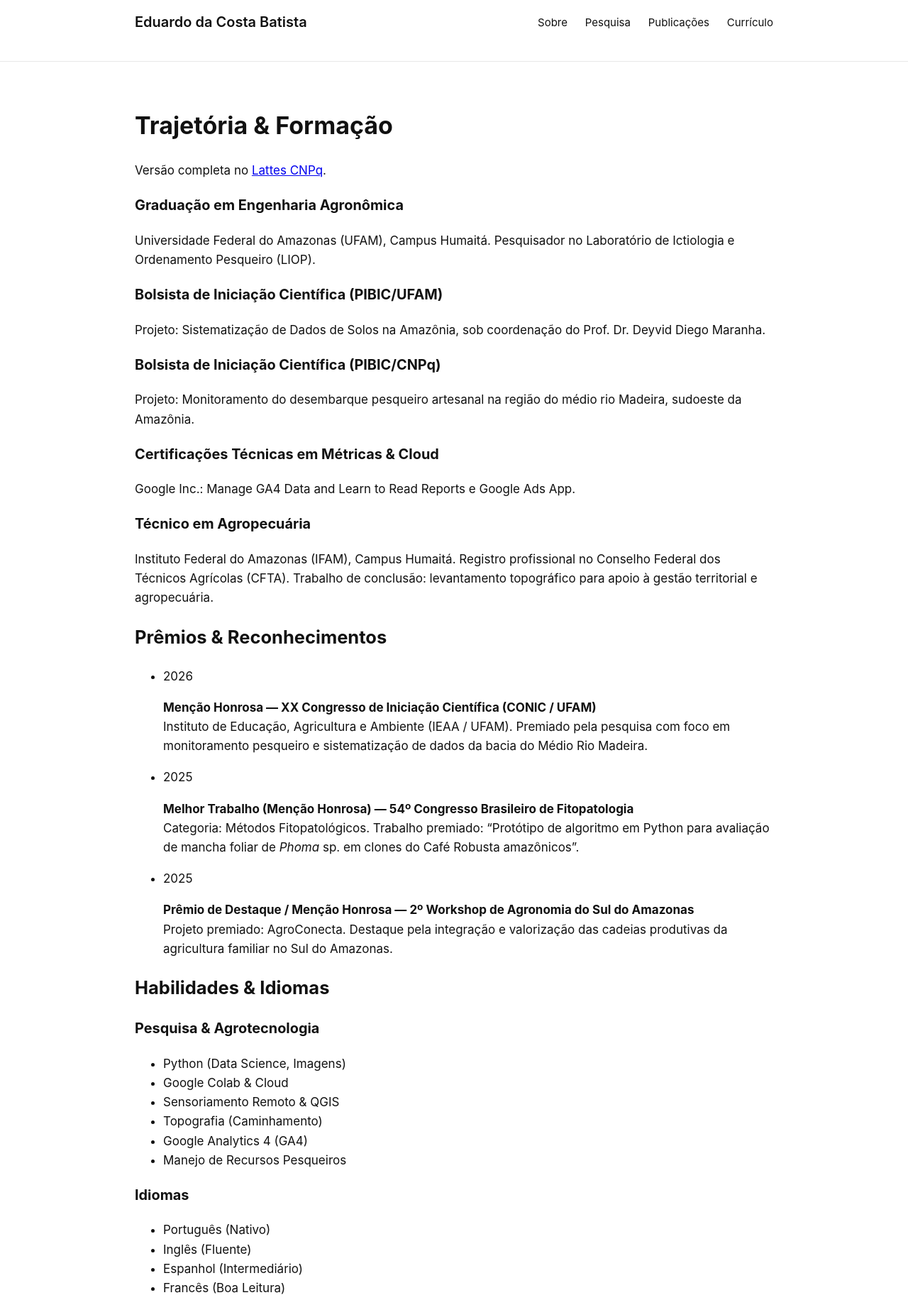
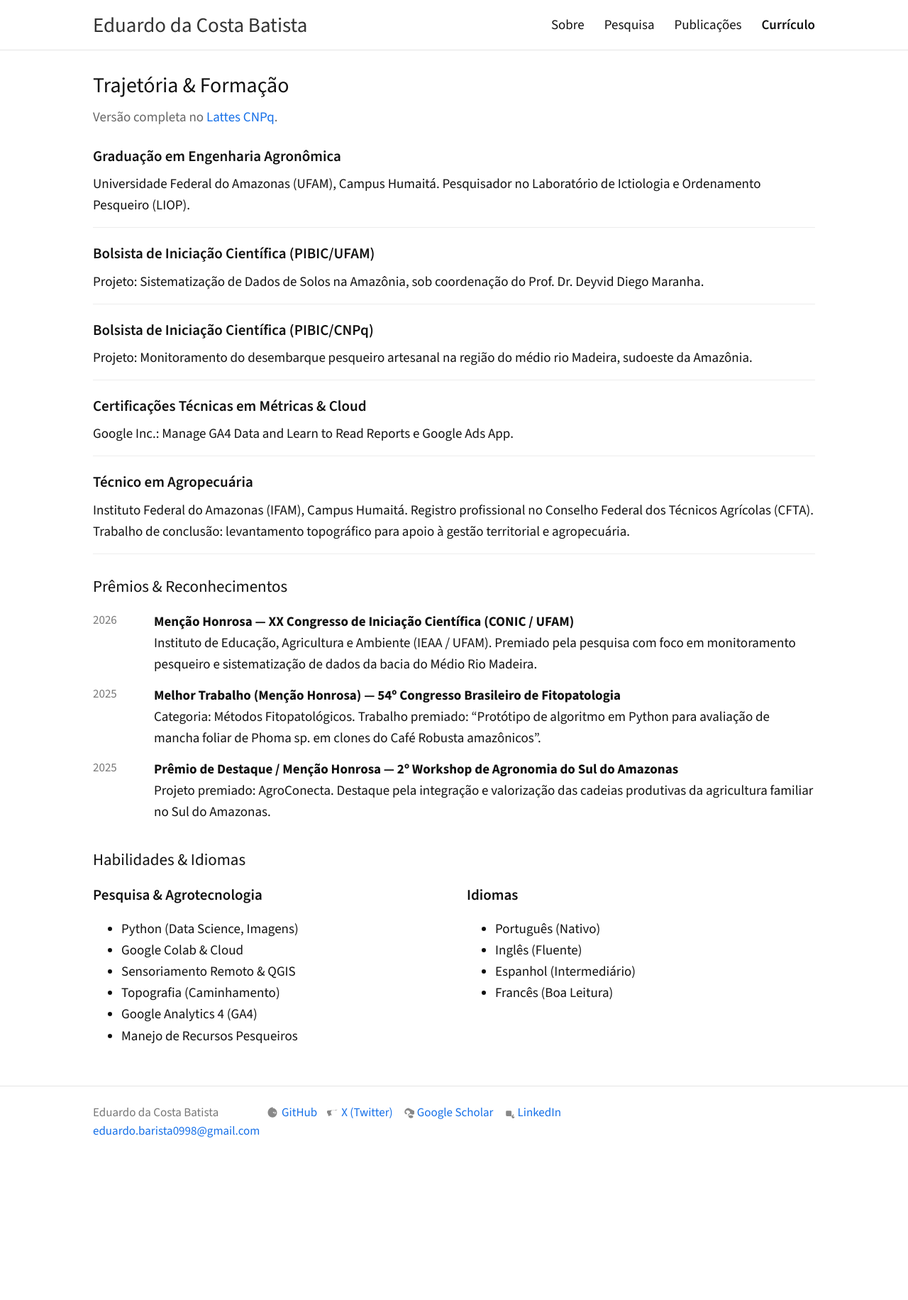
Before and after one commit to eduardobatista-glitch/portfolio_, a plain HTML site: page curriculo.html in a window 1280 px wide. Shown: the top 1832 px of the page at 71% size. After the commit the page ends 1638 px from the top, so only its background shows below. Drawn offline with nearby package versions, Linux system fonts and the light colour scheme.

Commit message:
Refactor CSS for improved styling and responsiveness
Updated styles for body, header, and footer. Improved responsiveness and adjusted typography.

```diff
--- a/assets/style.css
+++ b/assets/style.css
@@ -1,201 +1,305 @@
-/* Estilo Acadêmico Minimalista (Baseado no padrão Tom Rainforth) */
-body {
-    font-family: -apple-system, BlinkMacSystemFont, "Segoe UI", Roboto, Helvetica, Arial, sans-serif;
-    font-size: 17px;
-    line-height: 1.6;
-    color: #111;
-    background-color: #fff;
-    margin: 0;
-    padding: 0;
+:root {
+  font-family: "Source Sans 3", "Source Sans Pro", Arial, sans-serif;
+  color: #111;
+  background: #fff;
+  font-synthesis: none;
+  text-rendering: optimizeLegibility;
 }
 
-.wrapper, .container {
-    max-width: 900px;
-    margin: 0 auto;
-    padding: 0 20px;
+* {
+  box-sizing: border-box;
+}
+
+body {
+  margin: 0;
+  background: #fff;
+  color: #111;
+  font-size: 19px;
+  line-height: 1.58;
+}
+
+a {
+  color: #1670e8;
+  text-decoration: none;
+}
+
+a:hover {
+  text-decoration: underline;
+}
+
+.container {
+  width: min(1018px, calc(100% - 40px));
+  margin-right: auto;
+  margin-left: auto;
 }
 
 /* Cabeçalho */
-.site-header, .topo {
-    border-bottom: 1px solid #e8e8e8;
-    min-height: 56px;
-    padding: 15px 0;
+.topo {
+  border-bottom: 1px solid #e5e5e5;
+  background: #fff;
 }
 
-.site-title, .brand {
-    font-size: 20px;
-    font-weight: 600;
-    color: #111;
-    text-decoration: none;
-    float: left;
+.topo-interno {
+  min-height: 70px;
+  display: flex;
+  align-items: center;
+  justify-content: space-between;
+  gap: 24px;
 }
 
-.site-nav, nav {
-    float: right;
-    line-height: 32px;
+.brand {
+  color: #333;
+  font-size: 29px;
+  font-weight: 400;
+  line-height: 1.2;
+  white-space: nowrap;
 }
 
-.site-nav a, nav a {
-    color: #111;
-    line-height: 1.5;
-    margin-left: 20px;
-    text-decoration: none;
-    font-size: 15px;
+.topo nav {
+  display: flex;
+  align-items: center;
+  justify-content: flex-end;
+  gap: 28px;
 }
 
-.site-nav a:hover, nav a:hover {
-    text-decoration: underline;
+.topo nav a {
+  color: #111;
+  font-size: 19px;
+  white-space: nowrap;
 }
 
-/* Limpar floats */
-.site-header::after, .topo::after {
-    content: "";
-    display: table;
-    clear: both;
+.topo nav a[aria-current="page"] {
+  font-weight: 600;
 }
 
-/* Conteúdo Principal */
-.page-content {
-    padding: 40px 0;
+/* Conteúdo */
+.page-content,
+.page-home {
+  padding-top: 30px;
+  padding-bottom: 12px;
 }
 
-/* Seção Sobre (Texto + Foto Lado a Lado) */
-.about-container {
-    display: flex;
-    flex-wrap: wrap;
-    gap: 40px;
-    align-items: flex-start;
-    margin-bottom: 50px;
+h1 {
+  margin: 0 0 10px;
+  font-size: 30px;
+  font-weight: 400;
+  line-height: 1.3;
 }
 
-.about-text {
-    flex: 1;
-    min-width: 280px;
+h2 {
+  margin: 30px 0 12px;
+  font-size: 23px;
+  font-weight: 400;
+  line-height: 1.35;
+}
+
+h3 {
+  margin: 8px 0 10px;
+  font-size: 21px;
+  font-weight: 600;
+  line-height: 1.35;
+}
+
+p {
+  margin: 0 0 14px;
+}
+
+.subtitulo {
+  margin: 0 0 26px;
+  color: #666;
+}
+
+/* Página inicial: texto e foto */
+.about-container {
+  display: flow-root;
+}
+
+.about-image {
+  float: right;
+  width: 300px;
+  margin: 0 0 18px 38px;
+}
+
+.about-image img {
+  display: block;
+  width: 100%;
+  height: auto;
+  border: 0;
 }
 
 .about-text p {
-    margin-top: 0;
-    margin-bottom: 20px;
+  margin-bottom: 14px;
+  text-align: justify;
 }
 
-.about-image {
-    width: 240px;
-    flex-shrink: 0;
+/* Notícias e listas */
+.news-section {
+  clear: both;
+  margin-top: 30px;
+  padding-top: 12px;
+  border-top: 1px solid #e5e5e5;
 }
 
-.about-image img {
-    width: 100%;
-    height: auto;
-    border-radius: 4px;
-    border: 1px solid #e8e8e8;
+.lista {
+  margin: 0;
+  padding: 0;
+  list-style: none;
 }
 
-/* Seção de Notícias */
-.news-section {
-    margin-top: 40px;
-    border-top: 1px solid #e8e8e8;
-    padding-top: 30px;
+.lista li {
+  display: grid;
+  grid-template-columns: 72px minmax(0, 1fr);
+  align-items: start;
+  gap: 14px;
+  padding: 7px 0;
 }
 
-.news-section h2 {
-    font-size: 20px;
-    margin-bottom: 20px;
+.lista p {
+  margin: 0;
 }
 
-.news-table {
-    width: 100%;
-    border-collapse: collapse;
+.data {
+  color: #777;
+  font-size: 17px;
 }
 
-.news-table td {
-    padding: 8px 0;
-    vertical-align: top;
+/* Seções das páginas internas */
+.panel {
+  margin: 0 0 22px;
+  padding: 0 0 16px;
+  border-bottom: 1px solid #ededed;
 }
 
-.news-year {
-    width: 80px;
-    color: #666;
-    font-size: 15px;
+.panel p:last-child {
+  margin-bottom: 0;
 }
 
-/* Rodapé Acadêmico idêntico ao modelo */
-.site-footer {
-    border-top: 1px solid #e8e8e8;
-    padding: 30px 0;
-    font-size: 15px;
-    color: #666;
-    margin-top: 60px;
+.etiqueta,
+.meta {
+  color: #666;
+  font-size: 16px;
 }
 
-.footer-col-wrapper, .footer-grid {
-    display: flex;
-    justify-content: space-between;
-    flex-wrap: wrap;
-    gap: 20px;
+.colunas {
+  display: grid;
+  grid-template-columns: repeat(2, minmax(0, 1fr));
+  gap: 36px;
+}
+
+/* Rodapé */
+.site-footer {
+  margin-top: 24px;
+  padding: 24px 0 30px;
+  border-top: 1px solid #e5e5e5;
+  color: #777;
+  font-size: 17px;
+}
+
+.footer-grid {
+  display: grid;
+  grid-template-columns: 220px minmax(0, 1fr);
+  align-items: start;
+  gap: 26px;
 }
 
 .footer-name {
-    margin: 0 0 5px 0;
-    color: #111;
-    font-weight: 600;
+  color: #777;
 }
 
-.footer-email a, .footer-email {
-    color: #0073e6;
-    text-decoration: none;
+.footer-email a {
+  color: #1670e8;
 }
 
-.footer-email a:hover {
-    text-decoration: underline;
+.footer-social {
+  display: flex;
+  flex-wrap: wrap;
+  align-items: center;
+  justify-content: flex-start;
+  gap: 2px 14px;
 }
 
-/* Correção rigorosa do tamanho dos ícones SVG para ficarem pequenos e alinhados */
-.footer-social, .social-media-list {
-    display: flex;
-    flex-wrap: wrap;
-    gap: 15px;
-    align-items: center;
-    list-style: none;
-    padding: 0;
-    margin: 0;
+.social-link {
+  display: inline-flex;
+  align-items: center;
+  gap: 4px;
+  white-space: nowrap;
 }
 
-.social-link, .social-media-list li {
-    display: flex;
-    align-items: center;
-    gap: 5px;
-    margin: 0;
+.social-link svg {
+  display: block;
+  flex: 0 0 16px;
+  width: 16px;
+  height: 16px;
+  max-width: 16px;
+  max-height: 16px;
+  fill: #888;
 }
 
-.social-link svg, .social-media-list svg {
-    width: 16px !important;
-    height: 16px !important;
-    fill: #666 !important;
+.social-link a {
+  color: #1670e8;
 }
 
-.social-link a, .social-media-list a {
-    color: #0073e6;
-    text-decoration: none;
+@media (max-width: 760px) {
+  body {
+    font-size: 18px;
+  }
+
+  .topo-interno {
+    align-items: flex-start;
+    flex-direction: column;
+    justify-content: center;
+    gap: 10px;
+    padding-top: 12px;
+    padding-bottom: 12px;
+  }
+
+  .brand {
+    font-size: 26px;
+  }
+
+  .topo nav {
+    flex-wrap: wrap;
+    justify-content: flex-start;
+    gap: 6px 18px;
+  }
+
+  .topo nav a {
+    font-size: 17px;
+  }
+
+  .about-image {
+    width: min(40%, 260px);
+    margin-left: 24px;
+  }
+
+  .footer-grid {
+    grid-template-columns: 1fr;
+    gap: 14px;
+  }
 }
 
-.social-link a:hover, .social-media-list a:hover {
-    text-decoration: underline;
+@media (max-width: 520px) {
+  .container {
+    width: calc(100% - 32px);
+  }
+
+  .about-image {
+    float: none;
+    width: min(100%, 300px);
+    margin: 0 auto 20px;
+  }
+
+  .about-text p {
+    text-align: left;
+  }
+
+  .lista li {
+    grid-template-columns: 56px minmax(0, 1fr);
+    gap: 10px;
+  }
+
+  .colunas {
+    grid-template-columns: 1fr;
+    gap: 12px;
+  }
 }
-
-/* Responsivo */
-@media screen and (max-width: 768px) {
-    .about-container {
-        flex-direction: column-reverse;
-        align-items: center;
-    }
-    .about-image {
-        width: 180px;
-    }
-    .site-nav, nav {
-        float: none;
-        margin-top: 10px;
-    }
-    .site-title, .brand {
-        float: none;
-    }
-}
```
